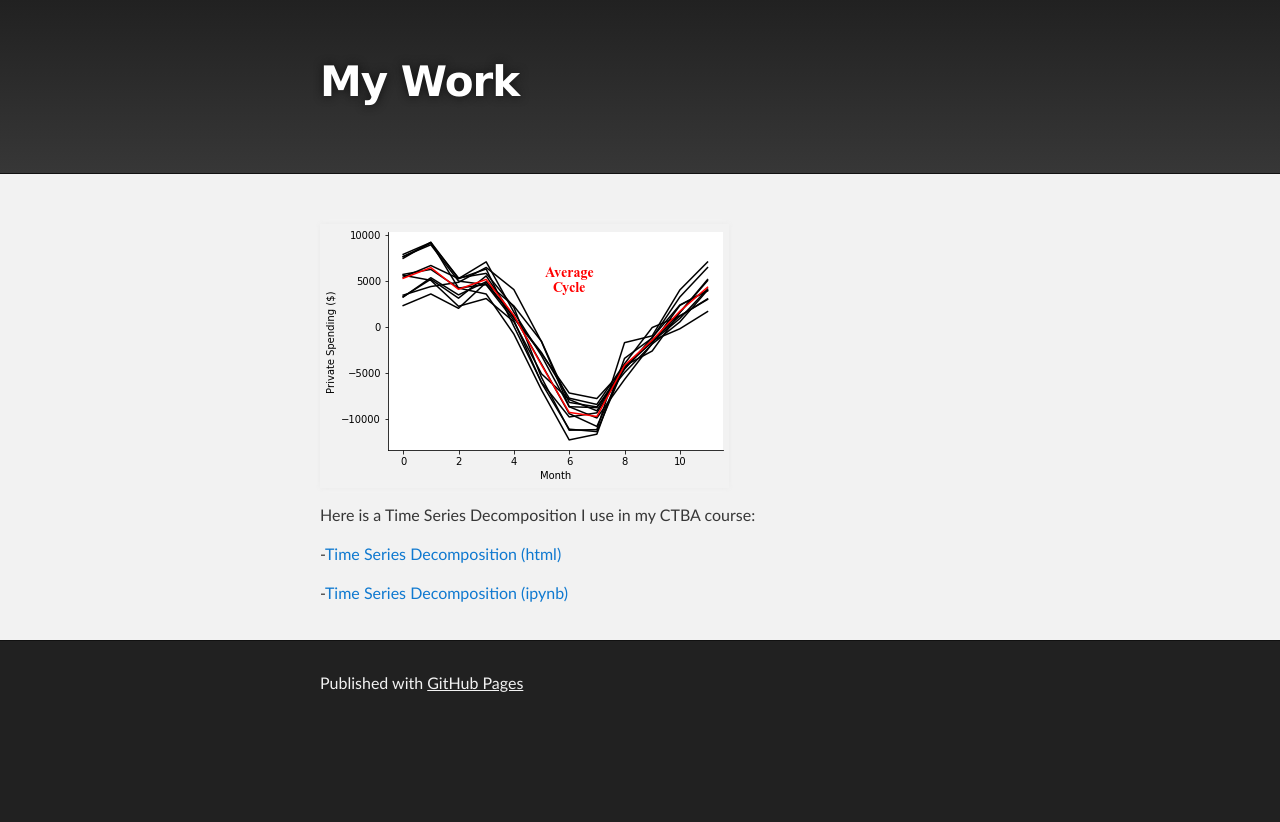
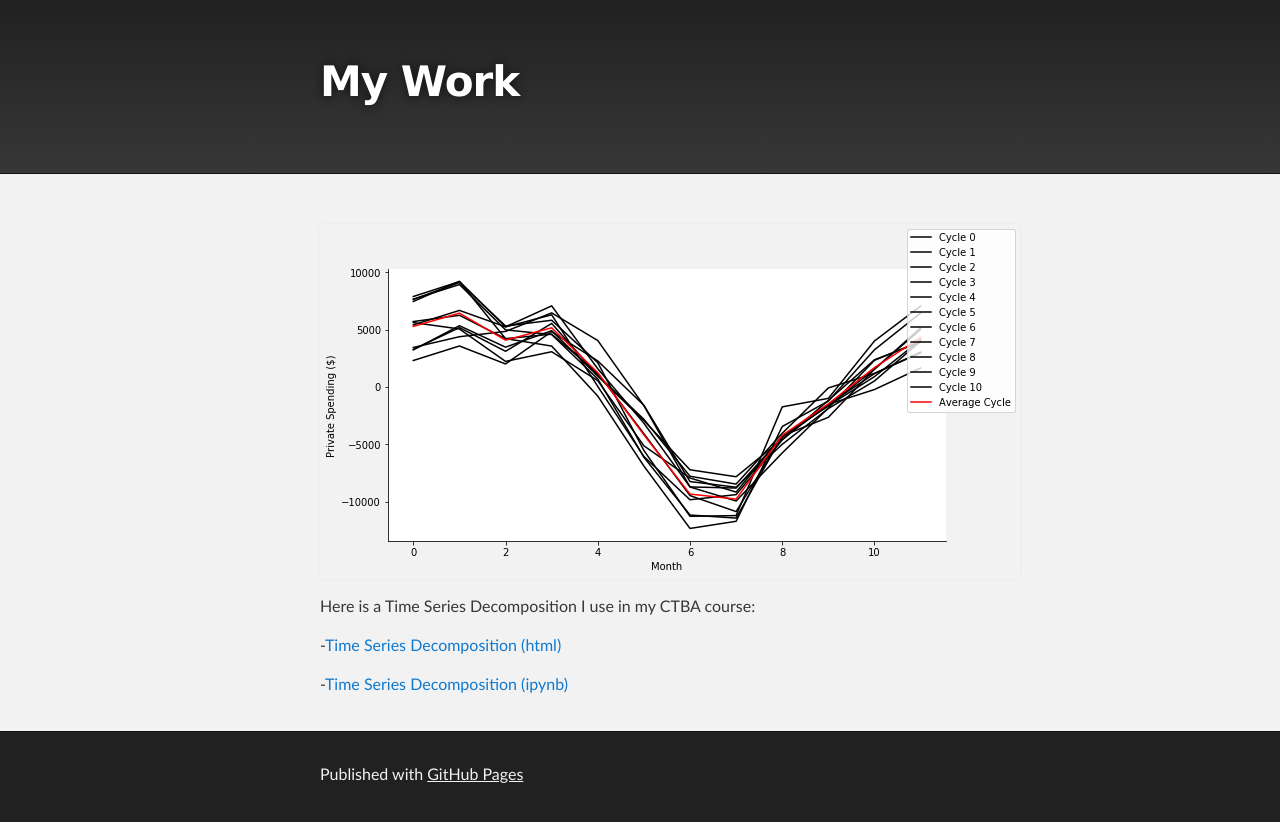
Before and after one commit to cav24/cav24.github.io, a Jekyll site: the page built from timeseries/index.md, in a window 1280 px wide. Shown: the top 822 px of the page. Built offline with Jekyll 4.4.1, drawn with Linux system fonts in a browser that asks for light colours; our own code applies the rules of GitHub Pages for plain Markdown files; the repository's description, which GitHub fills in, is left out.

Commit message:
Update index.md

```diff
--- a/timeseries/index.md
+++ b/timeseries/index.md
@@ -3,7 +3,7 @@ title: Time Series Decomposition
 description: Course Content
 ---
 
-![Average Cycle Plot](avgtsplot2.png)
+![Average Cycle Plot](avgtsplot3.png)
 
 Here is a Time Series Decomposition I use in my CTBA course:
 
```
